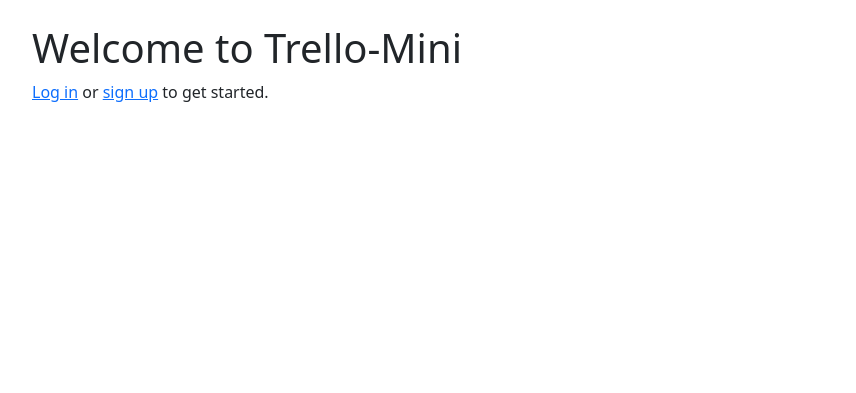
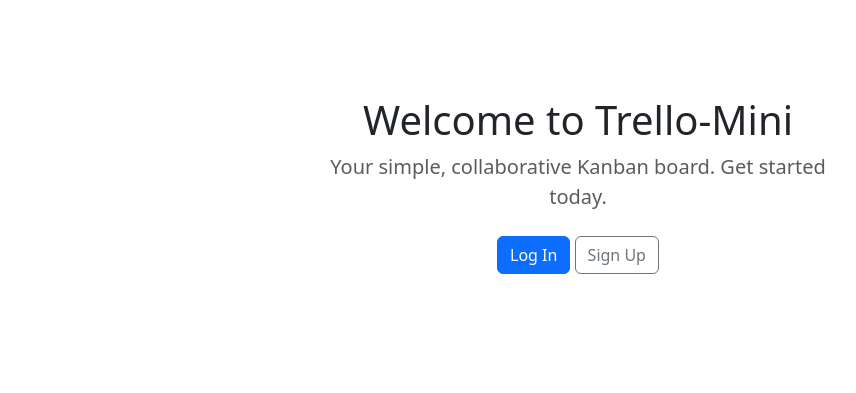
Before and after one commit to Kuscko/trellomini, a Django app: page / in a window 1280 px wide. Shown: the top 393 px of the page, without its empty margins (62-918 px from the left). Run offline with Django 5.2, Linux system fonts and the light colour scheme.

Commit message:
✨ Updated the home page with Bootstrap hero layout. 1st commit of my 1st branch. Let's Go!

```diff
--- a/trellomini/trellomini/templates/home.html
+++ b/trellomini/trellomini/templates/home.html
@@ -2,16 +2,24 @@
 {% extends "base.html" %}
 
 {% block content %}
-  <div class="container mt-4">
-    <h1>Welcome to Trello-Mini</h1>
+  <section class="py-5 text-center container">
+    <div class="row py-lg-5">
+      <div class="col-lg-6 col-md-8 mx-auto">
+        <h1 class="fw-light">Welcome to Trello-Mini</h1>
         {% if user.is_authenticated %}
-      <p>Hello, {{ user.username }}! Jump into your projects.</p>
+          <p class="lead text-muted">Hello, {{ user.username }}! Jump into your projects and get organized.</p>
           <form method="post" action="{% url 'logout' %}">
             {% csrf_token %}
-        <button type="submit" class="btn btn-outline-danger">Logout</button>
+            <button type="submit" class="btn btn-danger my-2">Logout</button>
           </form>
         {% else %}
-      <p><a href="{% url 'login' %}">Log in</a> or <a href="{% url 'signup' %}">sign up</a> to get started.</p>
+          <p class="lead text-muted">Your simple, collaborative Kanban board. Get started today.</p>
+          <p>
+            <a href="{% url 'login' %}" class="btn btn-primary my-2">Log In</a>
+            <a href="{% url 'signup' %}" class="btn btn-outline-secondary my-2">Sign Up</a>
+          </p>
         {% endif %}
       </div>
+    </div>
+  </section>
 {% endblock %}
```
Lines whose indentation alone changed are shown as unchanged.
